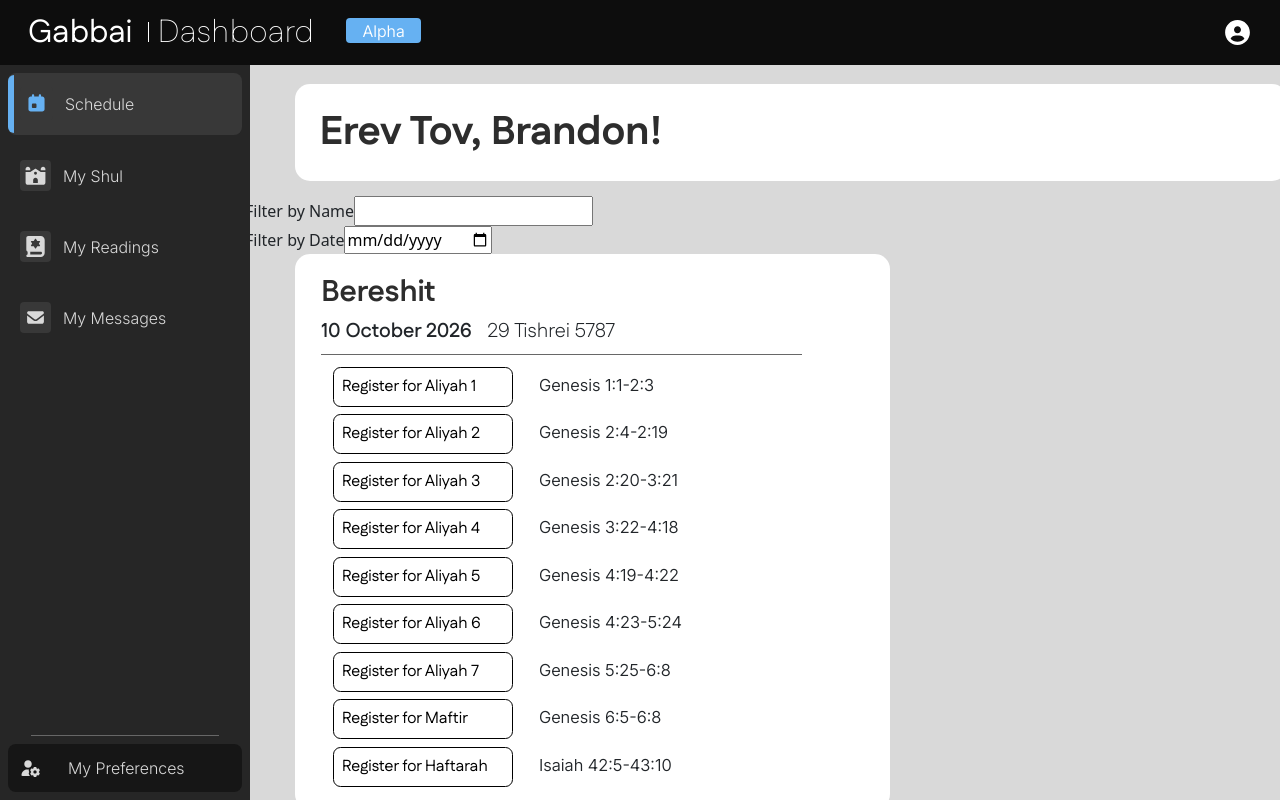
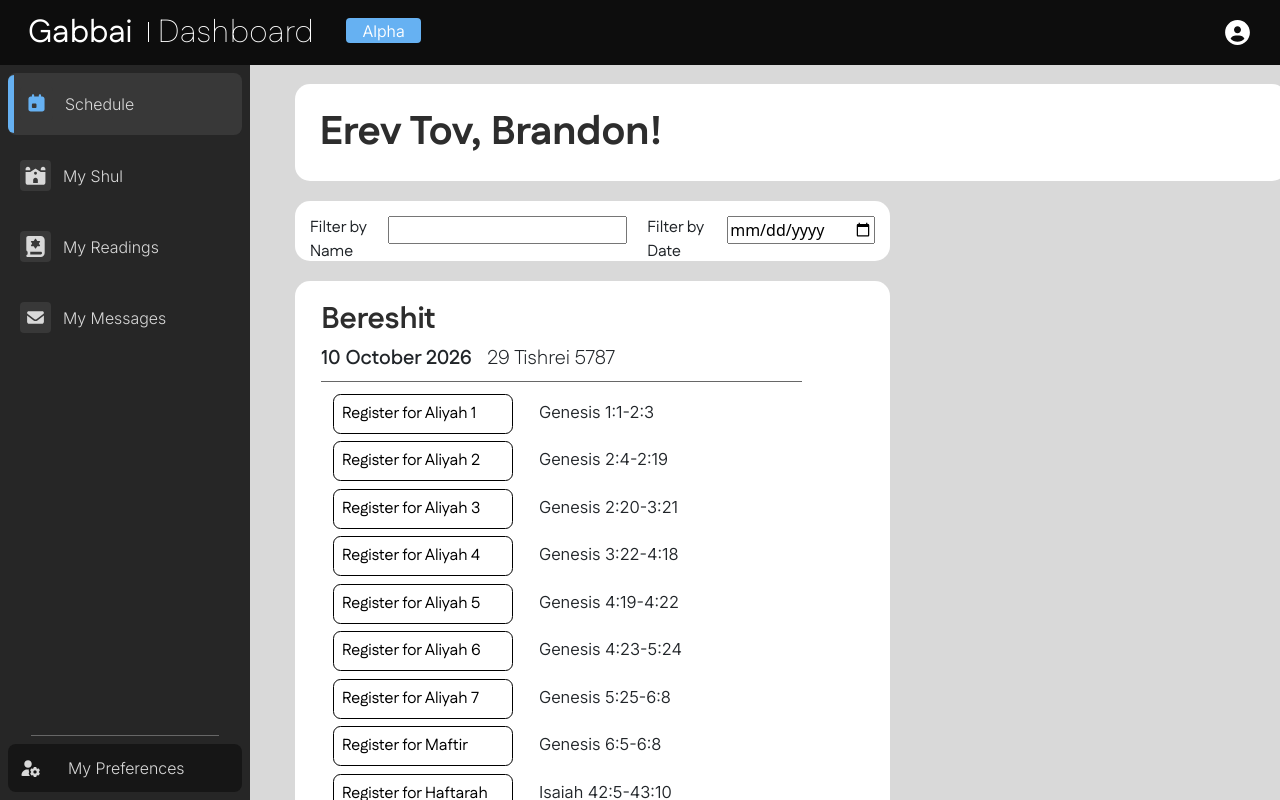
Before and after one commit to brandonbng23/gabbai, a React (Vite) app in the folder frontend/: page / in a window 1280 px wide. Shown: the top 800 px of the page. Built offline with nearby package versions, Linux system fonts and the light colour scheme.

Commit message:
Added styling to add filtering function.

```diff
--- a/frontend/src/index.css
+++ b/frontend/src/index.css
@@ -793,7 +793,7 @@ h4 {
 .content-window {
     display: flex;
     flex-direction: column;
-    gap: 15px;
+    gap: 20px;
 
     margin-top: 65px;
     margin-left: 245px;
@@ -827,6 +827,41 @@ h4 {
     font-size: 40px;
     margin: 2%;
     font-weight: 750;
+}
+
+.schedule {
+    display: flex;
+    flex-direction: column;
+    gap: 20px;
+}
+
+.filterBar {
+    display: flex;
+    flex-direction: row;
+    gap: 20px;
+
+    margin-left: 50px;
+    width: 60%;
+    height: 60px;
+    padding: 15px;
+
+    background-color: white;
+    border-radius: 15px;
+}
+
+.filter {
+    display: flex;
+    flex-direction: row;
+    gap: 15px;
+}
+
+.filterLabel {
+    font-family: Fustat;
+    font-weight: 400;
+}
+
+.filter input {
+    height: 75%;
 }
 
 .parshiyot {
```
Also changed, not shown: 1 other file (tests, documents, lock files or other folders).
